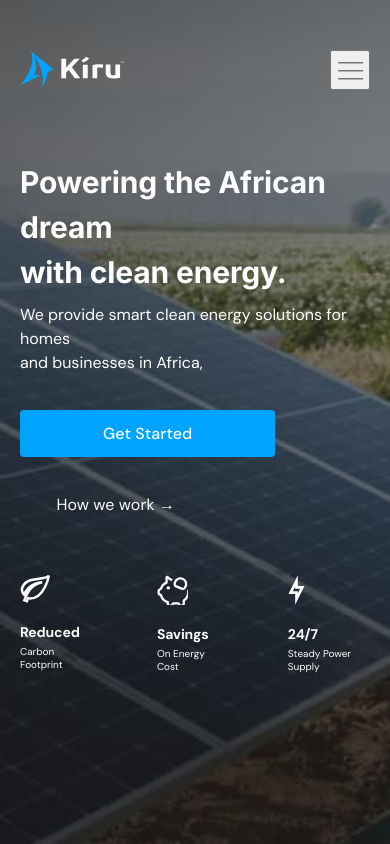
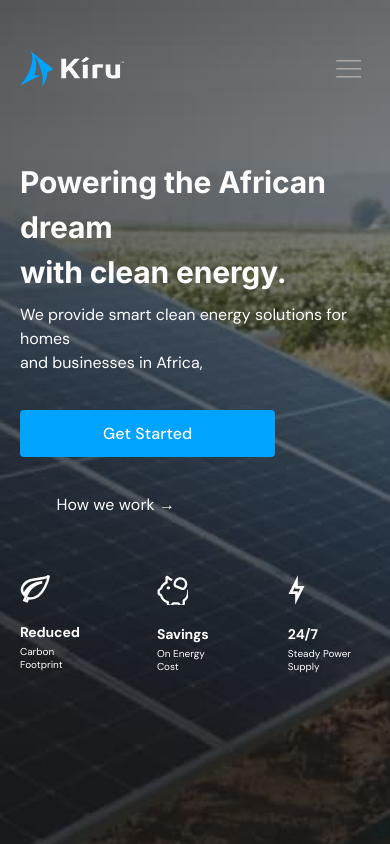
Before and after one commit to Meshack-Odunowe/Kiru-Website, a plain HTML site: page index.html in a window 390 px wide. Shown: the top 844 px of the page. Drawn offline with nearby package versions, Linux system fonts and the light colour scheme; some packages are replaced by stand-ins of ours; a script that the page names is missing.

Commit message:
charlie commit

```diff
--- a/index-queries.css
+++ b/index-queries.css
@@ -17,6 +17,9 @@
     height: 4rem;
     width: 4rem;
     margin-top: 5rem;
+    background: none;
+    border: none;
+    filter: invert(100%);
   }
   .close-button {
     display: none;
@@ -281,8 +284,12 @@
     display: block;
     height: 4rem;
     width: 4rem;
-    margin-top: 5rem;
+    background: none;
+    border: none;
+    filter: invert(100%);
+    filter: brightness(100%);
   }
+
   .close-button {
     display: none;
   }
@@ -349,9 +356,6 @@
   }
   .the-features {
     margin: 0;
-  }
-  .mobile-logo {
-    margin-top: 0;
   }
 
   .section-2-heading {
@@ -530,6 +534,9 @@
     height: 4rem;
     width: 4rem;
     margin-top: 5rem;
+    background: none;
+    border: none;
+    filter: invert(100%);
   }
   .close-button {
     display: none;
```
